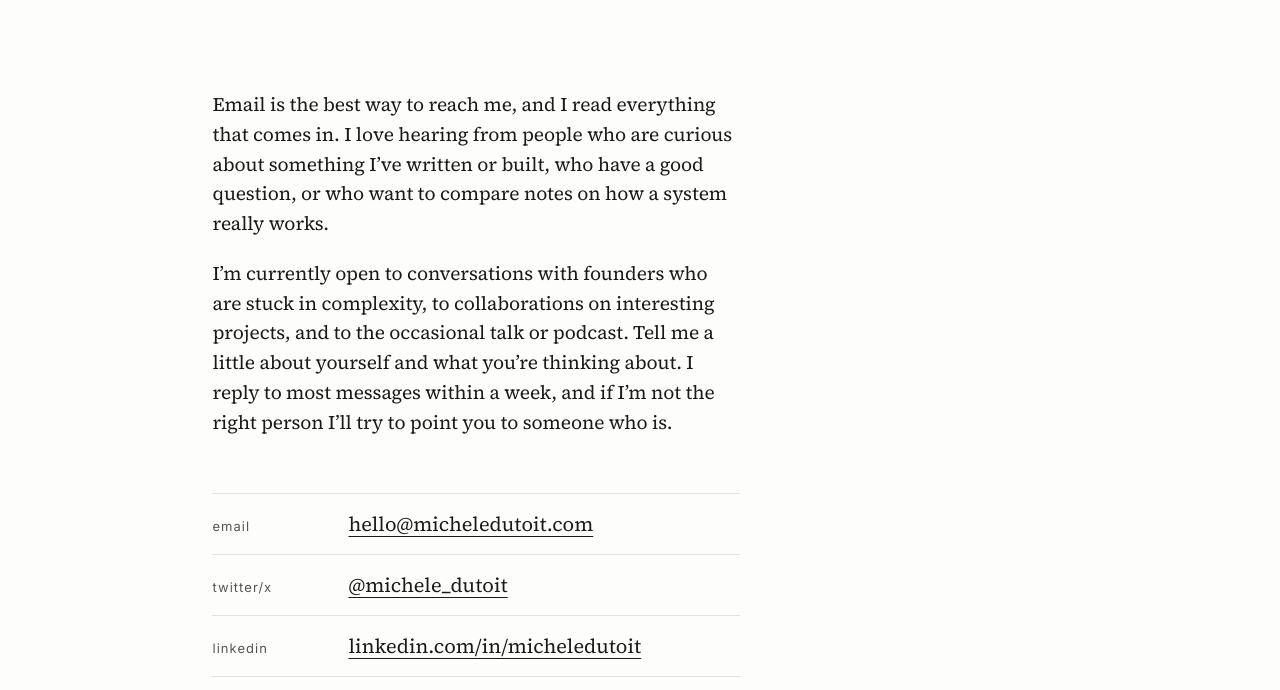
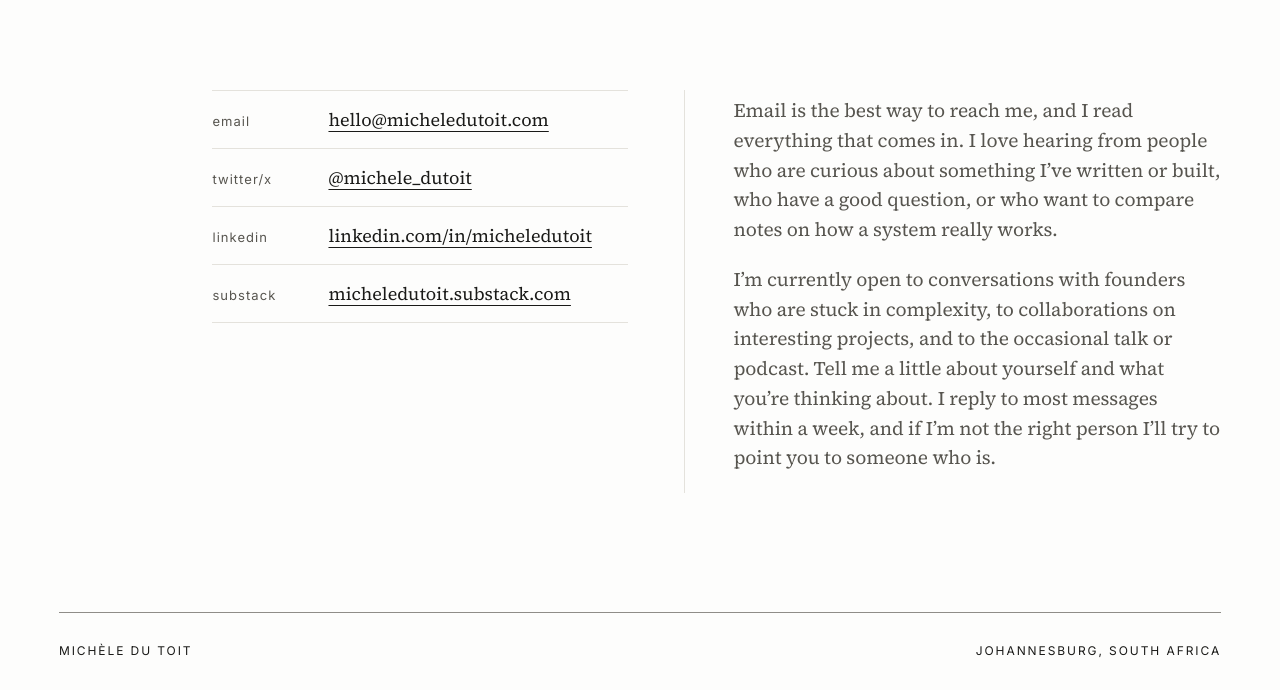
Before and after one commit to micheledutoit/mdt-site-nov-2026, a plain HTML site: page contact/index.html in a window 1280 px wide. Shown: the part 108-798 px from the top of the page. Drawn offline with Linux system fonts and the light colour scheme.

Commit message:
split contact page into columns, minor style tweaks

```diff
--- a/contact/index.html
+++ b/contact/index.html
@@ -18,15 +18,7 @@
 </header>
 
 <main class="top">
-  <div class="contact">
-
-    <p class="statement para-statement">Email is the best way to reach me, and I read everything that comes in.
-      I love hearing from people who are curious about something I’ve written or built, who have a good question,
-      or who want to compare notes on how a system really works.</p>
-      <p class="statement para-statement">I’m currently open to conversations with founders
-      who are stuck in complexity, to collaborations on interesting projects, and to the occasional talk or podcast.
-      Tell me a little about yourself and what you’re thinking about.
-      I reply to most messages within a week, and if I’m not the right person I’ll try to point you to someone who is.</p>
+  <div class="contact-layout">
 
     <ul class="contact-list">
       <li><span class="label">email</span><a href="mailto:hello@micheledutoit.com">hello@micheledutoit.com</a></li>
@@ -34,6 +26,17 @@
       <li><span class="label">linkedin</span><a href="https://www.linkedin.com/in/micheledutoit" target="_blank" rel="noopener noreferrer">linkedin.com/in/micheledutoit</a></li>
       <li><span class="label">substack</span><a href="https://micheledutoit.substack.com" target="_blank" rel="noopener noreferrer">micheledutoit.substack.com</a></li>
     </ul>
+
+    <div class="contact-text">
+      <p>Email is the best way to reach me, and I read everything that comes in.
+        I love hearing from people who are curious about something I’ve written or built, who have a good question,
+        or who want to compare notes on how a system really works.</p>
+      <p>I’m currently open to conversations with founders
+        who are stuck in complexity, to collaborations on interesting projects, and to the occasional talk or podcast.
+        Tell me a little about yourself and what you’re thinking about.
+        I reply to most messages within a week, and if I’m not the right person I’ll try to point you to someone who is.</p>
+    </div>
+
   </div>
 </main>
 
--- a/style.css
+++ b/style.css
@@ -147,18 +147,19 @@ html.js .pane{
 }
 
 /* contact page */
-.contact{
+.contact-layout{
+  display:grid;
+  grid-template-columns:minmax(0,26em) minmax(0,1fr);
+  column-gap:56px;
+  width:100%;
+  max-width:64em;
   margin-left:var(--indent);
-  width:100%;
-  max-width:33em;
 }
-.contact .statement{margin:0 0 20px;max-width:none;}
-.para-statement{font-size:clamp(17px, 1.5vw, 20px);}
-.contact-list{list-style:none;margin:56px 0 0;padding:0;}
+.contact-list{list-style:none;margin:0;padding:0;}
 .contact-list li{
   display:grid;
-  grid-template-columns:7em 1fr;
-  column-gap:24px;
+  grid-template-columns:6em 1fr;
+  column-gap:20px;
   align-items:baseline;
   padding:16px 0;
   border-top:1px solid var(--rule);
@@ -171,12 +172,31 @@ html.js .pane{
   color:var(--soft);
 }
 .contact-list a{
-  font-size:20px;
+  font-size:18px;
+  overflow-wrap:anywhere;
   text-decoration:underline;
   text-decoration-thickness:1px;
   text-underline-offset:5px;
 }
 .contact-list a:hover{text-decoration-thickness:2px;}
+
+.contact-text{
+  padding:6px 0 0 48px;
+  border-left:1px solid var(--rule);
+}
+.contact-text p{
+  margin:0 0 20px;
+  max-width:28em;
+  font-size:clamp(17px, 1.5vw, 20px);
+  line-height:1.55;
+  letter-spacing:-0.005em;
+  color:var(--soft);
+}
+
+@media (max-width:959px){
+  .contact-layout{grid-template-columns:minmax(0,1fr);max-width:36em;}
+  .contact-text{order:-1;padding:0;border-left:0;margin-bottom:40px;}
+}
 
 /* footer */
 footer{
@@ -201,6 +221,6 @@ footer{
   .projects-layout{margin-left:0;}
   .project-btn{grid-template-columns:1fr;row-gap:6px;}
   .project-btn .year{padding-top:0;}
-  .contact{margin-left:0;}
+  .contact-layout{margin-left:0;}
   .contact-list li{grid-template-columns:1fr;row-gap:4px;}
 }
```
